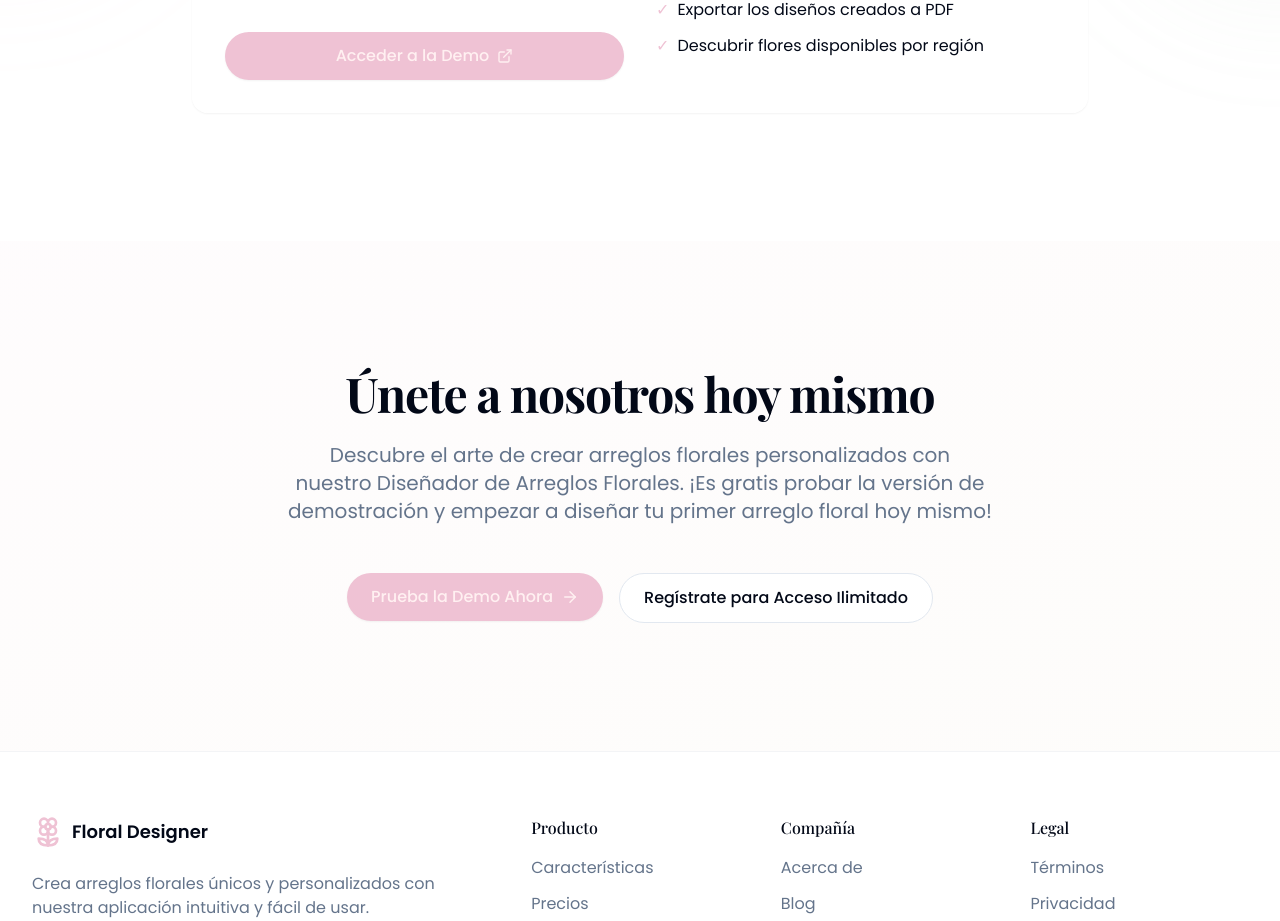
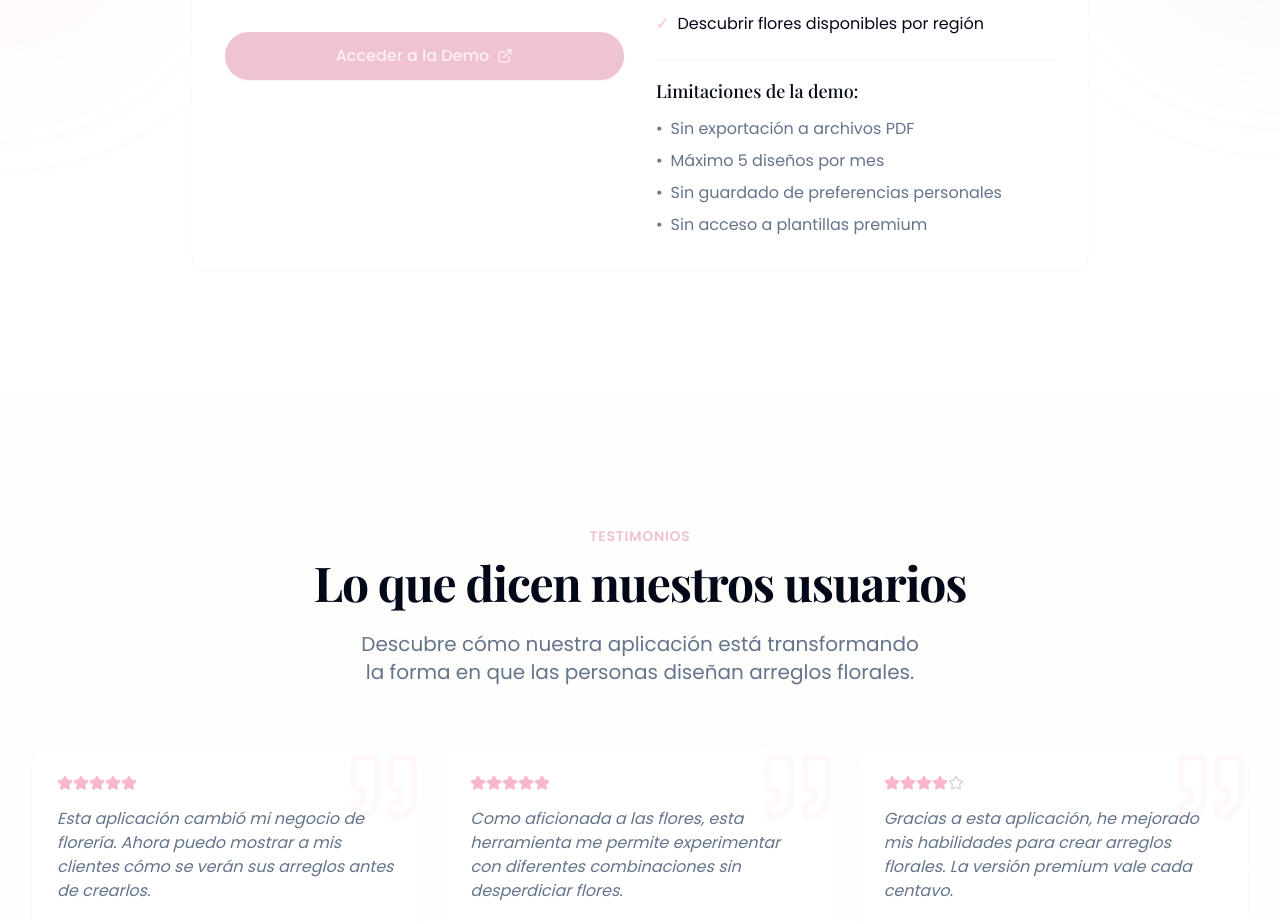
Before and after one commit to morispolanco/floral-fantasia-designer-53, a React (Vite) app: page / in a window 1280 px wide. Shown: the part 2651-3572 px from the top of the page. Built offline with nearby package versions, Linux system fonts and the light colour scheme; a web font is replaced by a local one.

Commit message:
Update features and add testimonials
- Update pink circles in main features to a stronger pink.
- Explain that the demo generates five free arrangements per month and does not allow PDF export.
- Add testimonials section.

```diff
--- a/src/components/DemoSection.tsx
+++ b/src/components/DemoSection.tsx
@@ -43,7 +43,7 @@ const DemoSection = () => {
             />
             <AnimatedText
               as="p"
-              text="Utiliza las siguientes credenciales para acceder a la versión de demostración y generar hasta 5 arreglos florales gratuitos."
+              text="Utiliza las siguientes credenciales para acceder a la versión de demostración y generar hasta 5 arreglos florales gratuitos por mes."
               animation="slideUp"
               delay={100}
               className="section-subheading"
@@ -104,10 +104,10 @@ const DemoSection = () => {
                 <h4 className="text-lg font-medium mb-4">¿Qué puedes hacer con la demo?</h4>
                 <ul className="space-y-3">
                   {[
-                    'Diseñar hasta 5 arreglos florales personalizados',
+                    'Diseñar hasta 5 arreglos florales personalizados por mes',
                     'Explorar todas las funcionalidades de la aplicación',
                     'Visualizar tus diseños con la IA generativa',
-                    'Exportar los diseños creados a PDF',
+                    'Guardar tus diseños en línea',
                     'Descubrir flores disponibles por región'
                   ].map((feature, index) => (
                     <li key={index} className="flex items-start">
@@ -116,6 +116,22 @@ const DemoSection = () => {
                     </li>
                   ))}
                 </ul>
+                <div className="mt-6 pt-4 border-t border-gray-100">
+                  <h4 className="text-lg font-medium mb-3">Limitaciones de la demo:</h4>
+                  <ul className="space-y-2">
+                    {[
+                      'Sin exportación a archivos PDF',
+                      'Máximo 5 diseños por mes',
+                      'Sin guardado de preferencias personales',
+                      'Sin acceso a plantillas premium'
+                    ].map((limitation, index) => (
+                      <li key={index} className="flex items-start">
+                        <span className="text-muted-foreground mr-2">•</span>
+                        <span className="text-muted-foreground">{limitation}</span>
+                      </li>
+                    ))}
+                  </ul>
+                </div>
               </div>
             </div>
           </div>
--- a/src/components/FeatureCard.tsx
+++ b/src/components/FeatureCard.tsx
@@ -26,7 +26,7 @@ const FeatureCard = ({
       )}
     >
       <div className="flex flex-col items-start">
-        <div className="rounded-full p-3 bg-primary/10 text-primary-foreground/80 mb-5">
+        <div className="rounded-full p-3 bg-[#F8B7CD] text-primary-foreground/80 mb-5">
           {icon}
         </div>
         <AnimatedText
--- a/src/components/Features.tsx
+++ b/src/components/Features.tsx
@@ -32,12 +32,12 @@ const Features = () => {
     {
       icon: <BookOpen size={24} />,
       title: 'Demo Gratuita',
-      description: 'Prueba la aplicación con nuestra versión de demostración y genera hasta 5 arreglos florales gratuitos.'
+      description: 'Prueba la aplicación con nuestra versión de demostración y genera hasta 5 arreglos florales gratuitos por mes.'
     },
     {
       icon: <FileDown size={24} />,
       title: 'Exportación a PDF',
-      description: 'Guarda y comparte tus diseños fácilmente exportándolos como archivos PDF.'
+      description: 'Con la versión completa, guarda y comparte tus diseños fácilmente exportándolos como archivos PDF.'
     },
     {
       icon: <MousePointer size={24} />,
--- /dev/null
+++ b/src/components/Testimonials.tsx
@@ -0,0 +1,138 @@
+
+import React from 'react';
+import { Star, Quote } from 'lucide-react';
+import AnimatedText from './AnimatedText';
+
+interface TestimonialProps {
+  quote: string;
+  author: string;
+  position: string;
+  rating: number;
+  delay?: number;
+}
+
+const TestimonialCard = ({ quote, author, position, rating, delay = 0 }: TestimonialProps) => {
+  return (
+    <div className="glass-card p-6 relative overflow-hidden transition-all duration-300 hover:shadow-md">
+      <div className="absolute -top-1 -right-1 text-[#F8B7CD] opacity-10">
+        <Quote size={80} />
+      </div>
+      <div className="relative z-10">
+        <div className="flex mb-4">
+          {Array.from({ length: 5 }).map((_, i) => (
+            <Star
+              key={i}
+              size={16}
+              className={i < rating ? "text-[#F8B7CD] fill-[#F8B7CD]" : "text-gray-300"}
+            />
+          ))}
+        </div>
+        <AnimatedText
+          as="p"
+          text={quote}
+          animation="slideUp"
+          delay={delay}
+          className="text-muted-foreground italic mb-4"
+        />
+        <AnimatedText
+          as="p"
+          text={author}
+          animation="slideUp"
+          delay={delay + 100}
+          className="font-semibold"
+        />
+        <AnimatedText
+          as="p"
+          text={position}
+          animation="slideUp"
+          delay={delay + 150}
+          className="text-sm text-muted-foreground"
+        />
+      </div>
+    </div>
+  );
+};
+
+const Testimonials = () => {
+  const testimonials = [
+    {
+      quote: "Esta aplicación cambió mi negocio de florería. Ahora puedo mostrar a mis clientes cómo se verán sus arreglos antes de crearlos.",
+      author: "María Rodríguez",
+      position: "Propietaria de Flores del Valle",
+      rating: 5
+    },
+    {
+      quote: "Como aficionada a las flores, esta herramienta me permite experimentar con diferentes combinaciones sin desperdiciar flores.",
+      author: "Carmen Jiménez",
+      position: "Entusiasta de jardinería",
+      rating: 5
+    },
+    {
+      quote: "Gracias a esta aplicación, he mejorado mis habilidades para crear arreglos florales. La versión premium vale cada centavo.",
+      author: "Luis Martínez",
+      position: "Estudiante de diseño floral",
+      rating: 4
+    },
+    {
+      quote: "Organizo eventos y esta herramienta me ha ayudado a comunicarme mejor con mis proveedores florales. Simplemente brillante.",
+      author: "Ana Gómez",
+      position: "Planificadora de eventos",
+      rating: 5
+    },
+    {
+      quote: "Increíble aplicación para visualizar mis ideas antes de llevarlas a la realidad. La función regional es especialmente útil.",
+      author: "Pedro Sánchez",
+      position: "Florista profesional",
+      rating: 4
+    },
+    {
+      quote: "La IA genera descripciones tan detalladas que parecen escritas por un florista experto. Recomiendo la versión completa.",
+      author: "Sofía Mendoza",
+      position: "Diseñadora de interiores",
+      rating: 5
+    }
+  ];
+
+  return (
+    <section id="testimonios" className="section-padding bg-gradient-to-b from-floral-cream/20 to-white">
+      <div className="section-container">
+        <div className="text-center mb-16">
+          <AnimatedText
+            as="p"
+            text="TESTIMONIOS"
+            animation="slideDown"
+            className="text-sm font-semibold tracking-wider text-primary mb-3"
+          />
+          <AnimatedText
+            as="h2"
+            text="Lo que dicen nuestros usuarios"
+            animation="slideUp"
+            className="section-heading max-w-3xl mx-auto"
+          />
+          <AnimatedText
+            as="p"
+            text="Descubre cómo nuestra aplicación está transformando la forma en que las personas diseñan arreglos florales."
+            animation="slideUp"
+            delay={100}
+            className="section-subheading"
+          />
+        </div>
+
+        <div className="grid grid-cols-1 md:grid-cols-2 lg:grid-cols-3 gap-6">
+          {testimonials.map((testimonial, index) => (
+            <TestimonialCard
+              key={index}
+              quote={testimonial.quote}
+              author={testimonial.author}
+              position={testimonial.position}
+              rating={testimonial.rating}
+              delay={index * 100}
+            />
+          ))}
+        </div>
+      </div>
+    </section>
+  );
+};
+
+export default Testimonials;
--- a/src/pages/Index.tsx
+++ b/src/pages/Index.tsx
@@ -4,6 +4,7 @@ import Navbar from '@/components/Navbar';
 import Hero from '@/components/Hero';
 import Features from '@/components/Features';
 import DemoSection from '@/components/DemoSection';
+import Testimonials from '@/components/Testimonials';
 import CallToAction from '@/components/CallToAction';
 import Footer from '@/components/Footer';
 
@@ -37,6 +38,7 @@ const Index = () => {
         <Hero />
         <Features />
         <DemoSection />
+        <Testimonials />
         <CallToAction />
       </main>
       <Footer />
```
